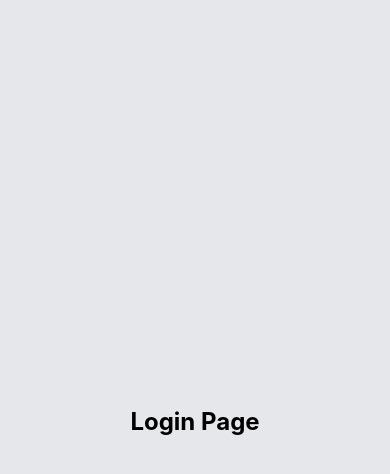
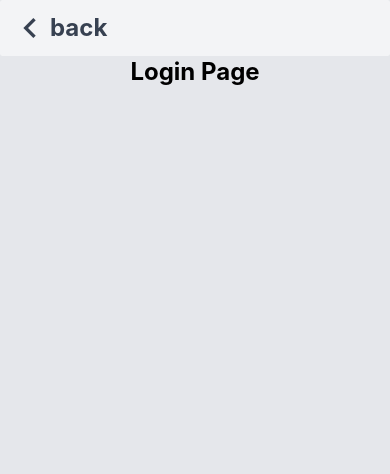
Before and after one commit to elalami-m/job-search-app, a React Native app: screen /Login in a window 390 px wide. Shown: the top 474 px of the page. Built offline with nearby package versions, Linux system fonts and the light colour scheme.

Commit message:
add GoBack Component

```diff
--- a/components/GoBack.tsx
+++ b/components/GoBack.tsx
@@ -1,22 +1,29 @@
-import { NativeStackNavigationProp } from "@react-navigation/native-stack";
-import { ParamListBase } from "@react-navigation/native";
 import { Button, Icon } from "@rneui/themed";
 import { View, Text } from "react-native";
 import React from "react";
 
 type Props = {
-  navigation: NativeStackNavigationProp<ParamListBase, "GoBack">;
+  back: () => void;
 };
 
-const GoBack: React.FC<Props> = ({ navigation }) => {
+const GoBack: React.FC<Props> = ({ back }) => {
   return (
-    <View className="flex justify-start items-center p-4">
-      <Button>
+    <Button
+      onPress={() => back()}
+      buttonStyle={{ backgroundColor: "#f3f4f6", width: "100%" }}
+      containerStyle={{ width: "100%" }}
+    >
+      <View className="w-full flex flex-row justify-start items-center">
         {/* TODO: Add Arrow Left Icon */}
-        <Icon name="keyboard_arrow_left" type="material" />
-        <Text className="font-bold text-2xl">back</Text>
-      </Button>
-    </View>
+        <Icon
+          size={40}
+          color={"rgb(55, 65, 81)"}
+          name="keyboard-arrow-left"
+          type="material"
+        />
+        <Text className="font-bold text-2xl text-gray-700">back</Text>
+      </View>
+    </Button>
   );
 };
 
--- a/components/index.ts
+++ b/components/index.ts
@@ -1,3 +1,4 @@
 import AndroidSafeAreaView from "./AndroidSafeAreaView";
+import GoBack from "./GoBack";
 
-export { AndroidSafeAreaView };
+export { AndroidSafeAreaView, GoBack };
--- a/screens/Login.tsx
+++ b/screens/Login.tsx
@@ -1,6 +1,6 @@
 import { NativeStackNavigationProp } from "@react-navigation/native-stack";
 import { ParamListBase } from "@react-navigation/native";
-import { AndroidSafeAreaView } from "../components";
+import { AndroidSafeAreaView, GoBack } from "../components";
 import { View, Text } from "react-native";
 import React from "react";
 
@@ -11,7 +11,8 @@ type Props = {
 const Login: React.FC<Props> = ({ navigation }) => {
   return (
     <AndroidSafeAreaView>
-      <View className="flex-1 justify-center items-center bg-gray-200 p-4">
+      <View className="flex-1 justify-start items-center bg-gray-200">
+        <GoBack back={() => navigation.goBack()} />
         <Text className="font-bold text-2xl">Login Page</Text>
       </View>
     </AndroidSafeAreaView>
```
